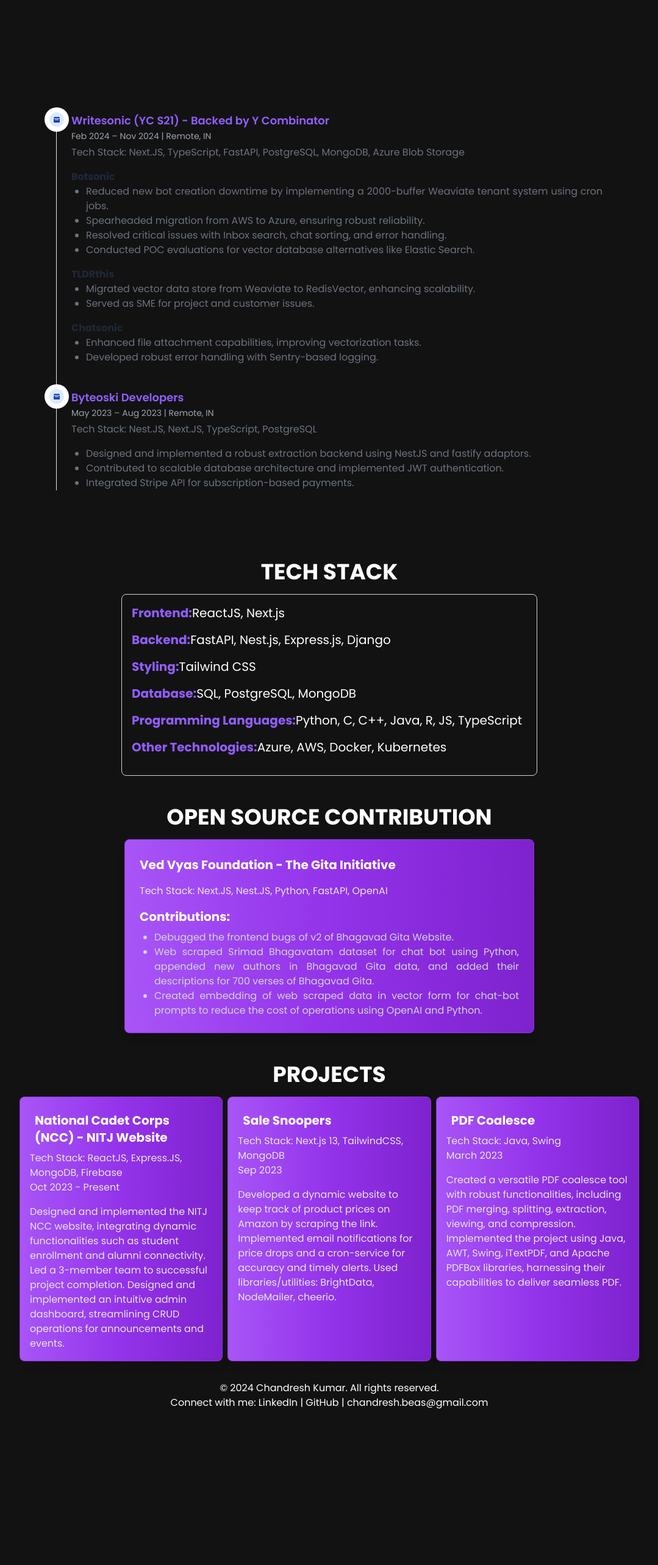
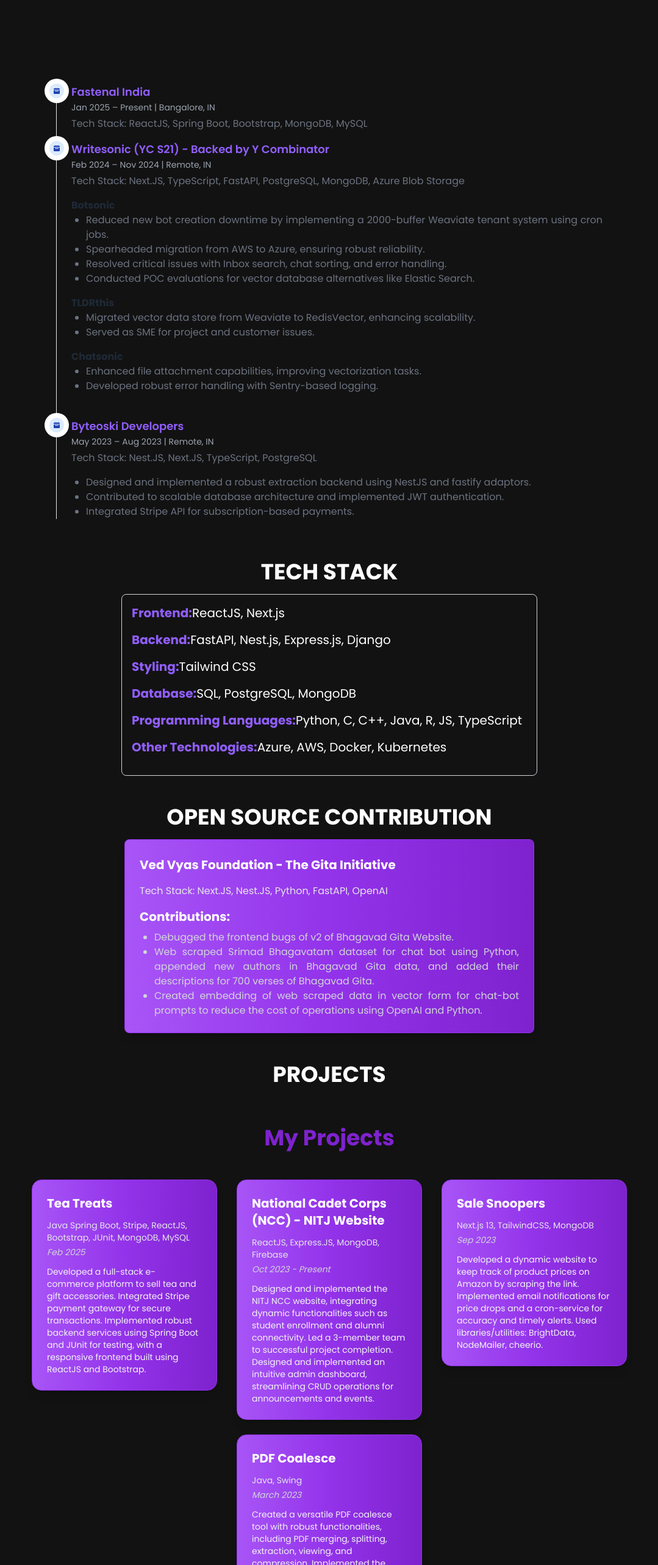
Before and after one commit to eht-ck/portfolio, a React (Create React App) app: page / in a window 1280 px wide. Shown: the part 780-3346 px from the top of the page at 61% size, without its empty margins (100-1179 px from the left). Before the commit the page ends 3108 px from the top, so only its background shows below. Built offline with nearby package versions, Linux system fonts and the light colour scheme.

Commit message:
feat: SEO optimised

```diff
--- a/public/index.html
+++ b/public/index.html
@@ -2,6 +2,25 @@
 <html lang="en">
 
 <head>
+  <script type="application/ld+json">
+    {
+      "@context": "https://schema.org",
+      "@type": "Person",
+      "name": "Chandresh Kumar",
+      "url": "https://whochandresh.vercel.app/",
+      "jobTitle": "Full-Stack Developer",
+      "worksFor": {
+        "@type": "Organization",
+        "name": "Fastenal India"
+      },
+      "alumniOf": "NIT Jalandhar",
+      "sameAs": [
+        "https://linkedin.com/in/eht-ck",
+        "https://github.com/eht-ck",
+        "https://twitter.com/eht_ck"
+      ]
+    }
+    </script>
     <meta charset="utf-8" />
     <link rel="icon" href="%PUBLIC_URL%/favicon.ico" />
     <meta name="viewport" content="width=device-width, initial-scale=1" />
@@ -23,6 +42,13 @@
       Learn how to configure a non-root public URL by running `npm run build`.
     -->
     <title>Chandresh Kumar</title>
+    <meta name="description" content="Portfolio of Chandresh Kumar, showcasing projects, skills, and experience in full-stack development, including roles at Writesonic and Fastenal India." />
+    <meta name="keywords" content="Chandresh Kumar, Portfolio, Full-Stack Developer, ReactJS, Node.js, AWS, Fastenal India, Writesonic, Projects, Contact" />
+    <meta property="og:title" content="Chandresh Kumar - Full-Stack Developer Portfolio" />
+    <meta property="og:description" content="Explore the portfolio of Chandresh Kumar, showcasing projects, skills, and experience in full-stack development, including roles at Writesonic and Fastenal India." />
+    <meta property="og:url" content="https://whochandresh.vercel.app/" />
+    <meta name="twitter:title" content="Chandresh Kumar - Full-Stack Developer Portfolio" />
+    <meta name="twitter:description" content="Explore the portfolio of Chandresh Kumar, showcasing projects, skills, and experience in full-stack development, including roles at Writesonic and Fastenal India." />
 </head>
 
 <body>
--- a/src/components/JobsExperienceComponent.js
+++ b/src/components/JobsExperienceComponent.js
@@ -4,6 +4,27 @@
   return (
     <div className="flex items-center justify-center min-h-screen ">
       <ol className="relative border-s border-gray-200  w-full max-w-4xl">
+        <li className="ms-6">
+          <span className="absolute flex items-center justify-center w-6 h-6 bg-blue-100 rounded-full -start-3 ring-8 ring-white dark:ring-gray-900 dark:bg-blue-900">
+            <svg
+              className="w-2.5 h-2.5 text-blue-800 dark:text-blue-300"
+              aria-hidden="true"
+              xmlns="http://www.w3.org/2000/svg"
+              fill="currentColor"
+              viewBox="0 0 20 20"
+            >
+              <path d="M20 4a2 2 0 0 0-2-2h-2V1a1 1 0 0 0-2 0v1h-3V1a1 1 0 0 0-2 0v1H6V1a1 1 0 0 0-2 0v1H2a2 2 0 0 0-2 2v2h20V4ZM0 18a2 2 0 0 0 2 2h16a2 2 0 0 0 2-2V8H0v10Zm5-8h10a1 1 0 0 1 0 2H5a1 1 0 0 1 0-2Z" />
+            </svg>
+          </span>
+          <h3 className="mb-1 text-lg font-semibold text-[#915EFF]">Fastenal India</h3>
+          <time className="block mb-2 text-sm font-normal leading-none text-gray-400 dark:text-gray-500">
+            Jan 2025 – Present | Bangalore, IN
+          </time>
+          <p className="mb-4 text-base font-normal text-gray-500 dark:text-gray-400">
+            Tech Stack: ReactJS, Spring Boot, Bootstrap, MongoDB, MySQL
+          </p>
+
+        </li>
         {/* Writesonic */}
         <li className="mb-10 ms-6">
           <span className="absolute flex items-center justify-center w-6 h-6 bg-blue-100 rounded-full -start-3 ring-8 ring-white dark:ring-gray-900 dark:bg-blue-900">
--- a/src/components/project.js
+++ b/src/components/project.js
@@ -1,40 +1,48 @@
-// ProjectsComponent.js
+import React from 'react';
 
-import React from 'react';
 const ProjectCard = ({ title, techStack, date, description }) => {
   return (
-    <div className=" sm: w-100% md:w-1/3 p-4 mb-4  mr-1 ml-1 rounded-lg overflow-hidden shadow-lg bg-gradient-to-r from-purple-500 via-purple-600 to-purple-700 text-white hover:shadow-xl transition duration-300 border border-purple-600">
-      <h2 className="text-xl font-bold m-2">{title}</h2>
-      <p className="text-gray-200">{techStack}</p>
-      <p className="text-gray-200">{date}</p>
-      <p className="mt-4 text-gray-200">{description}</p>
+    <div className="w-full sm:w-1/2 lg:w-1/3 px-4 mb-6">
+      <div className="p-6 rounded-2xl shadow-lg bg-gradient-to-r from-purple-500 via-purple-600 to-purple-700 text-white hover:shadow-2xl transition duration-300 border border-purple-600">
+        <h2 className="text-xl font-bold mb-3">{title}</h2>
+        <p className="text-gray-200 text-sm mb-1">{techStack}</p>
+        <p className="text-gray-300 text-sm mb-3 italic">{date}</p>
+        <p className="text-gray-100 text-sm">{description}</p>
+      </div>
     </div>
   );
 };
 
 const ProjectsComponent = () => {
   return (
-    <div className="flex">
+    <div className="container mx-auto px-6 py-12">
+      <h1 className="text-4xl font-bold text-center text-purple-700 mb-12">My Projects</h1>
+      <div className="flex flex-wrap -mx-4 justify-center">
+        <ProjectCard
+          title="Tea Treats"
+          techStack="Java Spring Boot, Stripe, ReactJS, Bootstrap, JUnit, MongoDB, MySQL"
+          date="Feb 2025"
+          description="Developed a full-stack e-commerce platform to sell tea and gift accessories. Integrated Stripe payment gateway for secure transactions. Implemented robust backend services using Spring Boot and JUnit for testing, with a responsive frontend built using ReactJS and Bootstrap."
+        />
         <ProjectCard
           title="National Cadet Corps (NCC) - NITJ Website"
-        techStack="Tech Stack: ReactJS, Express.JS, MongoDB, Firebase"
+          techStack="ReactJS, Express.JS, MongoDB, Firebase"
           date="Oct 2023 - Present"
           description="Designed and implemented the NITJ NCC website, integrating dynamic functionalities such as student enrollment and alumni connectivity. Led a 3-member team to successful project completion. Designed and implemented an intuitive admin dashboard, streamlining CRUD operations for announcements and events."
         />
-
         <ProjectCard
           title="Sale Snoopers"
-        techStack="Tech Stack: Next.js 13, TailwindCSS, MongoDB"
+          techStack="Next.js 13, TailwindCSS, MongoDB"
           date="Sep 2023"
           description="Developed a dynamic website to keep track of product prices on Amazon by scraping the link. Implemented email notifications for price drops and a cron-service for accuracy and timely alerts. Used libraries/utilities: BrightData, NodeMailer, cheerio."
         />
-
         <ProjectCard
           title="PDF Coalesce"
-        techStack="Tech Stack: Java, Swing"
+          techStack="Java, Swing"
           date="March 2023"
           description="Created a versatile PDF coalesce tool with robust functionalities, including PDF merging, splitting, extraction, viewing, and compression. Implemented the project using Java, AWT, Swing, iTextPDF, and Apache PDFBox libraries, harnessing their capabilities to deliver seamless PDF."
         />
+      </div>
     </div>
   );
 };
```
Also changed, not shown: public/robots.txt. Lines whose indentation alone changed are shown as unchanged.
